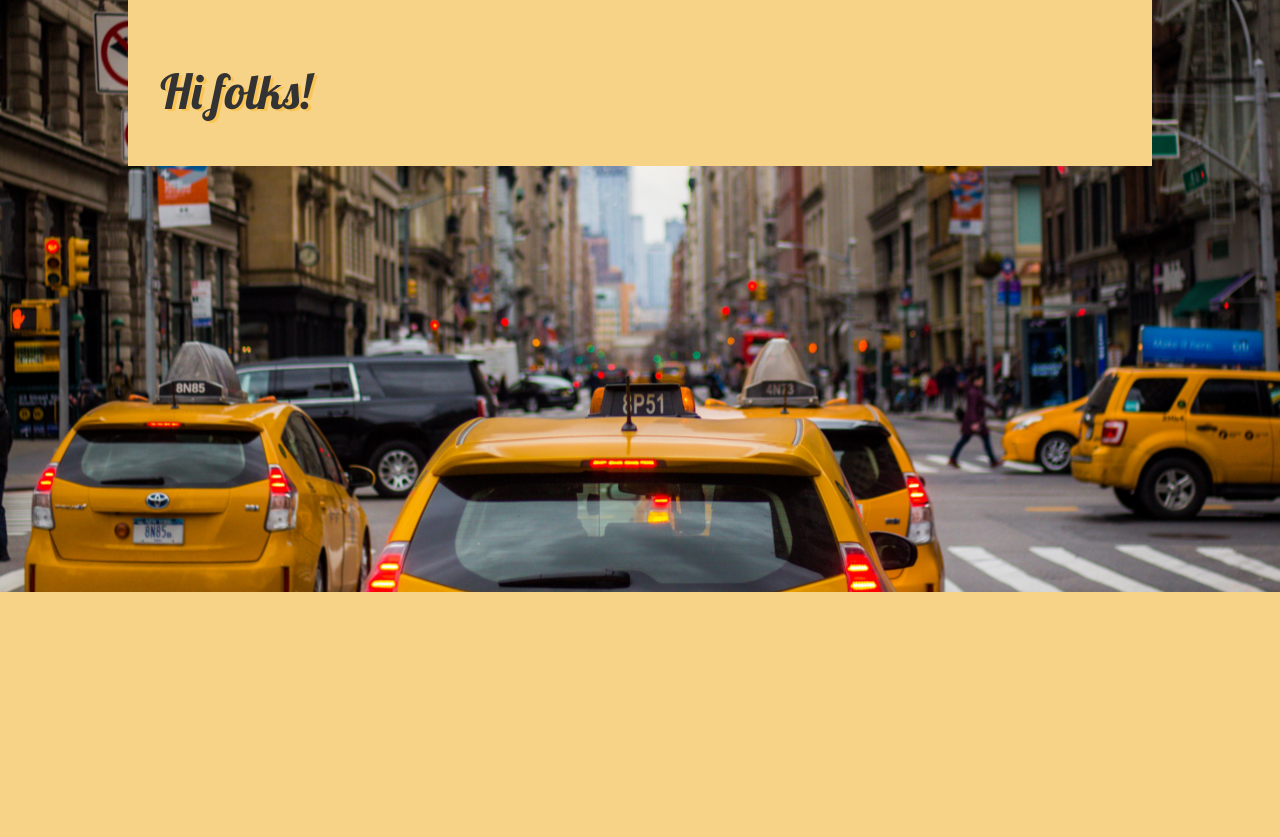
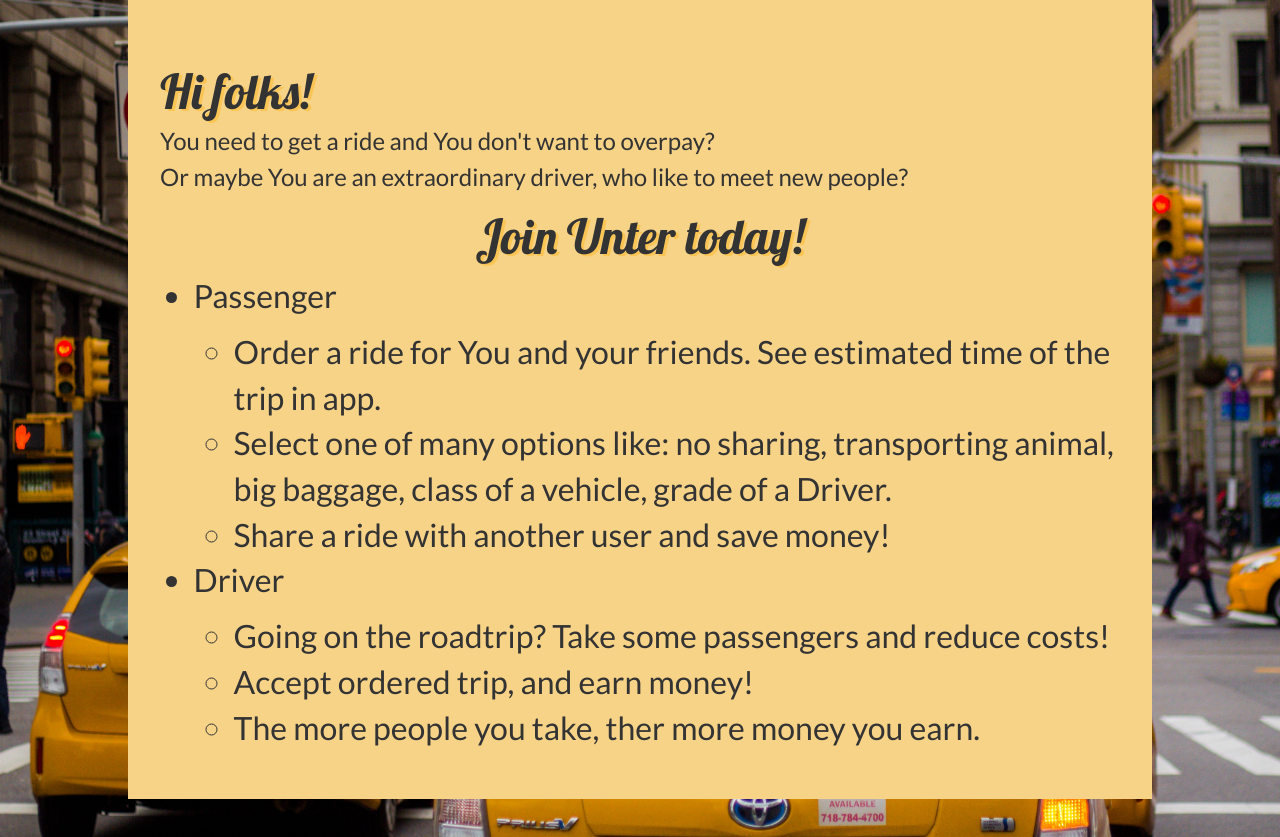
Before and after one commit to EverythingWorks/Unter, a Django app: page /about/ in a window 1280 px wide. Shown: the part 208-1045 px from the top of the page. Before the commit the page ends 800 px from the top, so only its background shows below. Run offline with Django 3.2, Linux system fonts and the light colour scheme; some libraries are stand-ins or nearby versions.

Commit message:
About page and Help Page

```diff
--- a/rides_handling/templates/about.html
+++ b/rides_handling/templates/about.html
@@ -15,9 +15,31 @@
             <div class = "pages">
                 <br style = "display: block;">
                 <h1 style = " text-align: left; padding-left: 0.5vw; ">Hi folks!</h1>
-                <h4>
-                     <!--TUTAJ PISZ-->
-                </h4>
+                <h4>You need to get a ride and You don't want to overpay?</h4>
+                <h4>Or maybe You are an extraordinary driver, who like to meet new people?</h4>
+                <h1>Join Unter today!</h1>
+
+                <ul>
+                    <li>
+                        <p>Passenger</p>
+                        <ul>
+                            <li>Order a ride for You and your friends. See estimated time of the trip in app.</li>
+                            <li>Select one of many options like: no sharing, transporting animal, big baggage, class of a vehicle,
+grade of a Driver.</li>
+                            <li>Share a ride with another user and save money!</li>
+                        </ul>
+
+                    </li>
+                    <li>
+                        <p>Driver</p>
+                        <ul>
+                            <li>Going on the roadtrip? Take some passengers and reduce costs!</li>
+                            <li>Accept ordered trip, and earn money!</li>
+                            <li>The more people you take, ther more money you earn.</li>
+                        </ul>
+                    </li>
+                </ul>
+
             </div>
         </div>
     </div>
```
Also changed, not shown: rides_handling/templates/help.html (+7 -1 lines).
